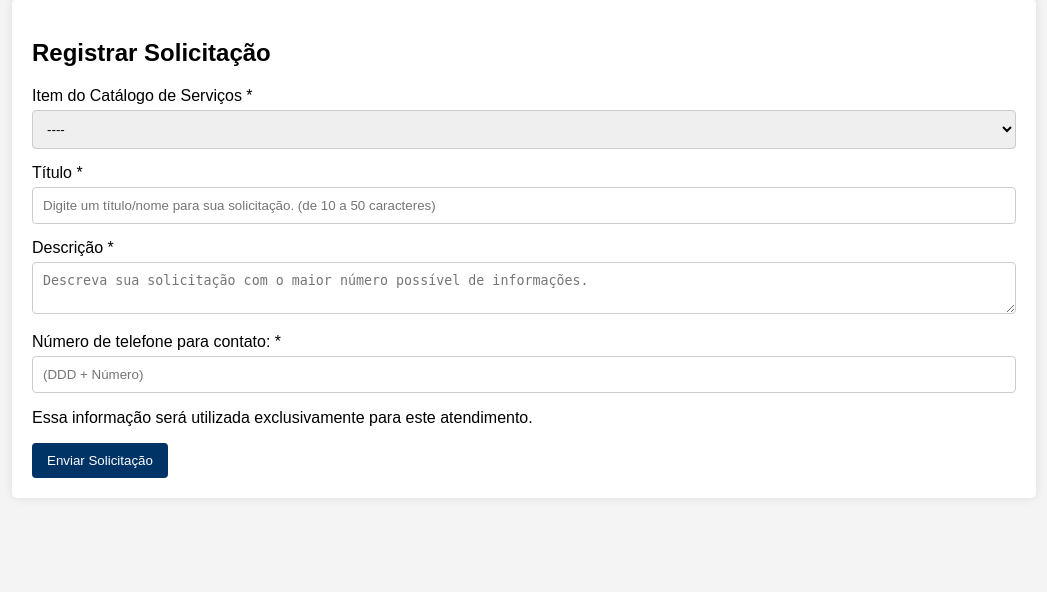
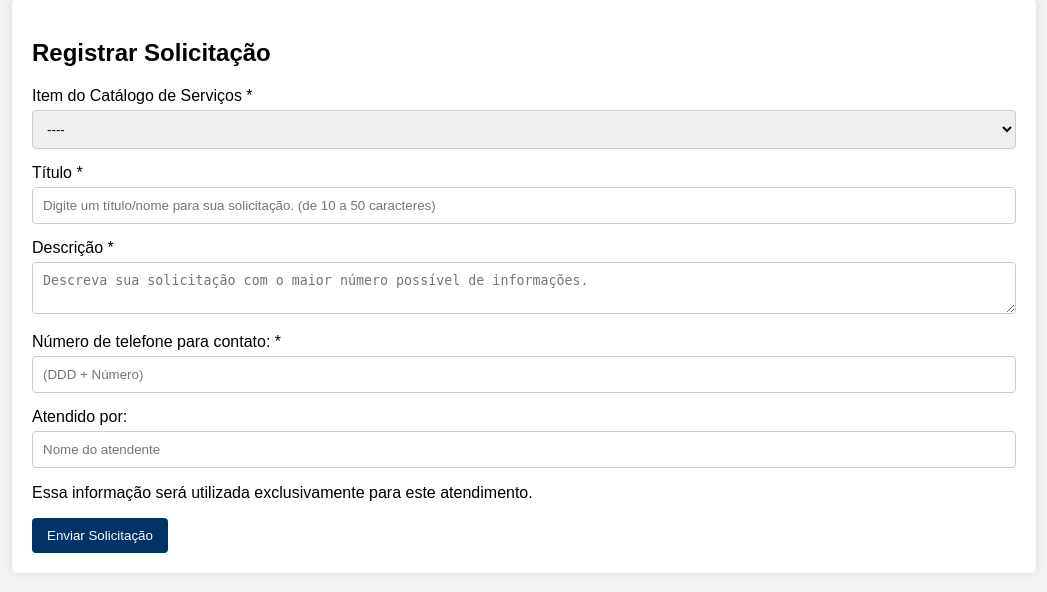
Before and after one commit to Mariocbneto/Sistema-De-Chamados, a Flask app: page / in a window 1280 px wide. Shown: the part 183-775 px from the top of the page, without its empty margins (116-1163 px from the left). Run offline with Flask 3, Linux system fonts and the light colour scheme; some libraries are stand-ins or nearby versions.

Commit message:
Banco de dados com front OK

```diff
--- a/meu_projeto/app.py
+++ b/meu_projeto/app.py
@@ -20,9 +20,9 @@
         conn = psycopg2.connect(database=DATABASE, user=USER, password=PASSWORD, host=HOST, port=PORT)
         cursor = conn.cursor()
         cursor.execute("""
-            INSERT INTO solicitacoes (servico, titulo, descricao, telefone)
-            VALUES (%s, %s, %s, %s)
-        """, (data['servico'], data['titulo'], data['descricao'], data['telefone']))
+            INSERT INTO solicitacoes (servico, titulo, descricao, telefone, atendido_por)
+            VALUES (%s, %s, %s, %s, %s)
+        """, (data['servico'], data['titulo'], data['descricao'], data['telefone'] , data['atendido_por']))
         conn.commit()
         return jsonify({'message': 'Solicitação enviada com sucesso!'}), 200
     except Exception as e:
--- a/meu_projeto/templates/index.html
+++ b/meu_projeto/templates/index.html
@@ -63,8 +63,19 @@
             required
             placeholder="(DDD + Número)"
           />
-          <p>Essa informação será utilizada exclusivamente para este atendimento.</p>
+
         </div>
+        <div class="form-group">
+          <label for="atendido_por">Atendido por:</label>
+           <input
+             type="text"
+              id="atendido_por"
+              placeholder="Nome do atendente"
+              required
+            />
+            <p>Essa informação será utilizada exclusivamente para este atendimento.</p>
+        </div>
+
 
         <button type="submit">Enviar Solicitação</button>
       </form>
@@ -79,7 +90,8 @@
         servico: document.getElementById('servico').value,
         titulo: document.getElementById('titulo').value,
         descricao: document.getElementById('descricao').value,
-        telefone: document.getElementById('telefone').value
+        telefone: document.getElementById('telefone').value,
+        atendido_por: document.getElementById('atendido_por').value
       };
 
       fetch('/enviar_solicitacao', {
```
